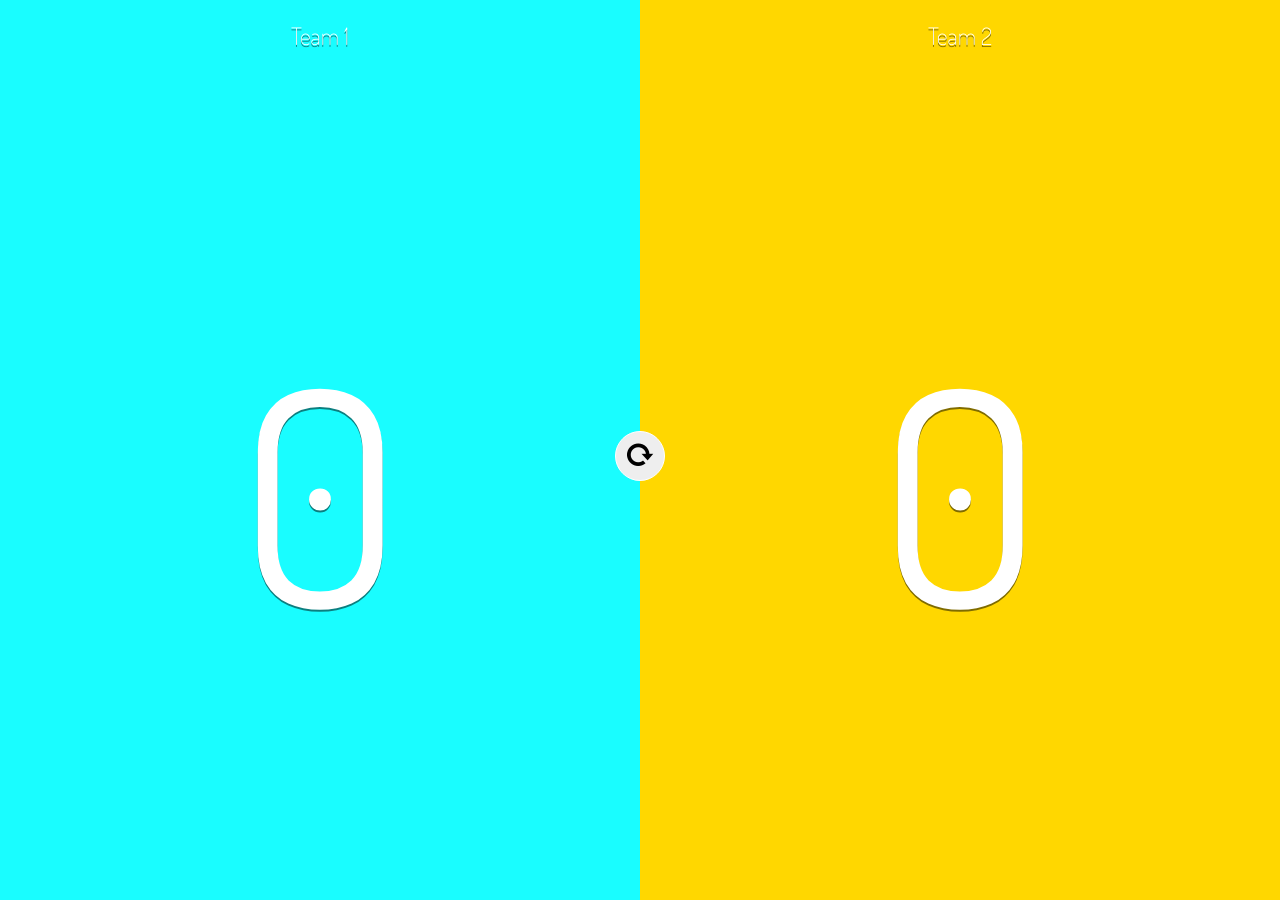
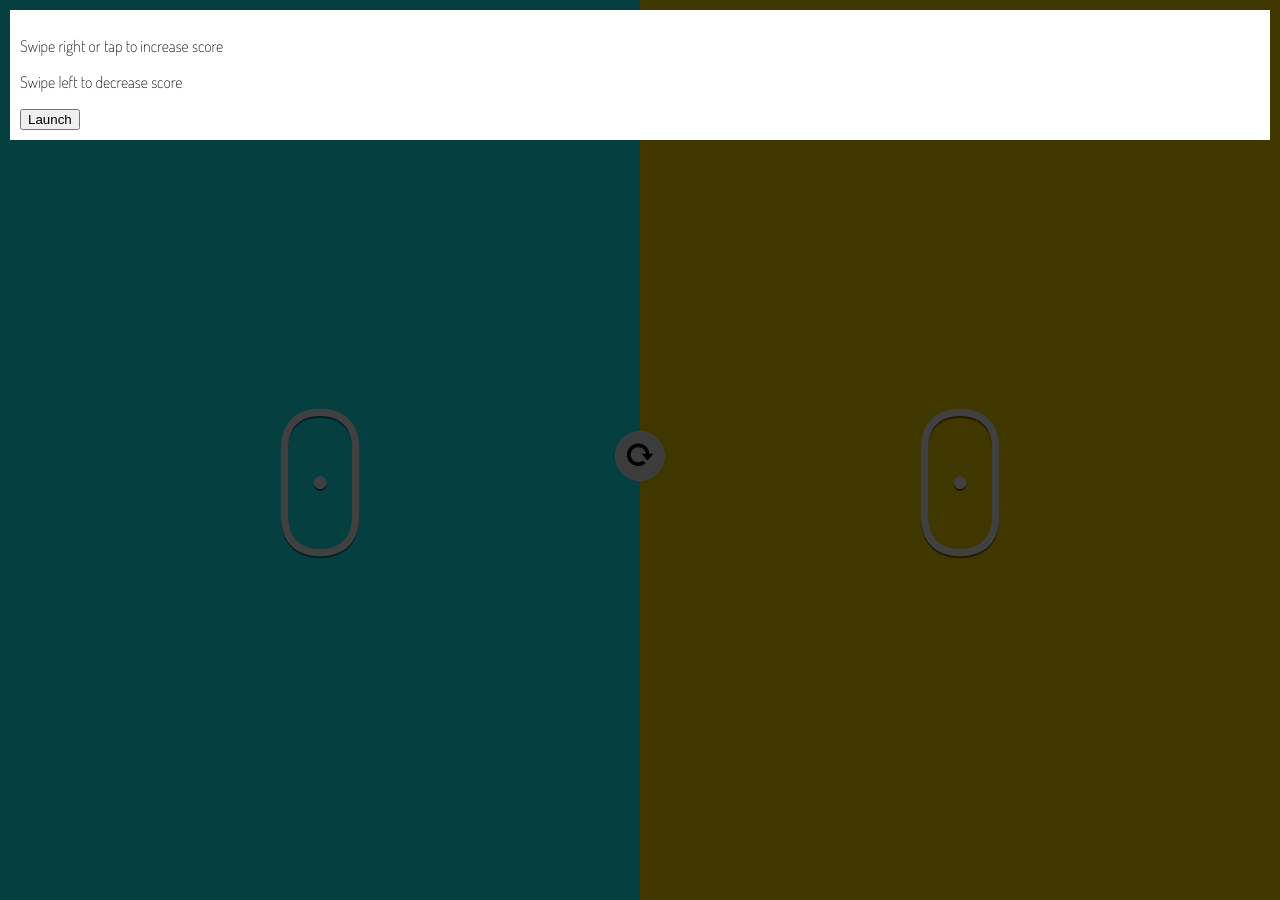
Before and after one commit to seanriceaz/score, a Jekyll site: the page built from index.html, in a window 1280 px wide. Built offline with Jekyll 4.4.1, drawn with Linux system fonts in a browser that asks for light colours; nearby versions of some CDN libraries; Markdown is read by kramdown in place of the engine named in the settings.

Commit message:
Full screen enabled.

```diff
--- a/_config.yml
+++ b/_config.yml
@@ -1,7 +1,7 @@
 # Jekyll Configuration
 
 name:        Score
-baseurl:	 /score
+#baseurl:	 /score
 
 # Dependencies
 markdown:    redcarpet
--- a/_scss/_main.scss
+++ b/_scss/_main.scss
@@ -4,20 +4,19 @@
    ========================================================================== */
 body{
 	font-family: 'Dosis', sans-serif;
-	font-weight:400;
+	font-weight:200;
 }
 h2, h3, h4{
-	font-weight:200;
+	font-weight:400;
 }
 #team1, #team2, #time{
 	position:absolute;
 	top:0;
 	bottom:0;
 	text-align:center;
-	height:100%;
 	label
 	{
-		font-size:300px;
+		font-size:200px;
 		position:absolute;
 		top:50%;
 		margin-top:-.5em;
@@ -56,13 +55,46 @@
 		&:active{
 			background:#ccc;
 		}
+		&:focus{
+			outline:none;
+			box-shadow:0;
+		}
 	}
 }
 #control{
 	position:absolute;
 	z-index:3;
 	top:50%;
-	width:100%;
+	left:0;
+	right:0;
+}
+
+#instructions{
+	@include transition();
+	background:rgba(0,0,0,.75);
+	position:absolute;
+	top:0;
+	left:0;
+	right:0;
+	bottom:0;
+	z-index:1000;
+	.window{
+		position:absolute;
+		background:white;
+		padding:10px;
+		top:10px;
+		right:10px;
+		left:10px;
+	}
+	&.hidden{
+		background:rgba(0,0,0,0);
+		bottom:100%;
+		top:-10%;
+		overflow:hidden;
+		.window{
+			display:none;
+		}
+	}
 }
 
 /* Special setup for portrait screens */
@@ -71,14 +103,10 @@
 	#team1{
 		right:0;
 		bottom:50%;
-    width:100%;
-    height:auto;
 	}
 	#team2{
 		left:0;
 		top:50%;
-    width:100%;
-    height:auto;
 	}
 
 }
--- a/_scss/_mixins.scss
+++ b/_scss/_mixins.scss
@@ -6,7 +6,7 @@
 /*==========================================================================
   Transition
   ========================================================================== */
-@mixin transition($speed:3s){
+@mixin transition($speed:.3s){
   -webkit-transition: all $speed;
   transition: all $speed;
 }
--- a/index.html
+++ b/index.html
@@ -4,12 +4,14 @@
 slug: siteindex
 path:
 ---
-<!-- TODO: Write Instructions
+
 <div id="instructions">
-  <h2>How to use</h2>
-  <p></p>
+  <div class="window">
+    <p>Swipe right or tap to increase score</p>
+    <p>Swipe left to decrease score</p>
+    <button id="launch">Launch</button>
+  </div>
 </div>
--->
 
 <div id="time">
   <!-- TODO: Implement Timekeeping
--- a/js/app.js
+++ b/js/app.js
@@ -1,11 +1,15 @@
 $(function(){
   //launch full screen needs to happen within an event handler (like a button tap).
-  //launchIntoFullscreen(document.documentElement); // Launch full screen (Thanks http://davidwalsh.name/fullscreen)
+  $('#launch').on('tap',function(e){
+    e.preventDefault();
+    launchIntoFullscreen(document.documentElement); // Launch full screen (Thanks http://davidwalsh.name/fullscreen)
+    $("#instructions").addClass('hidden');
+  });
 	resetGame();
-	$('#team1, #team2').on('tap',function(e){
+	$('#team1, #team2').on('tap swiperight swipeup',function(e){
     incrementScore(e);
   });
-  $('#team1, #team2').on('swipeleft',function(e){ //could replace this with just swipe
+  $('#team1, #team2').on('swipeleft swipedown',function(e){ //could replace this with just swipe
     reduceScore(e);
   });
 	$('#restart').on('tap',resetGame);
```
